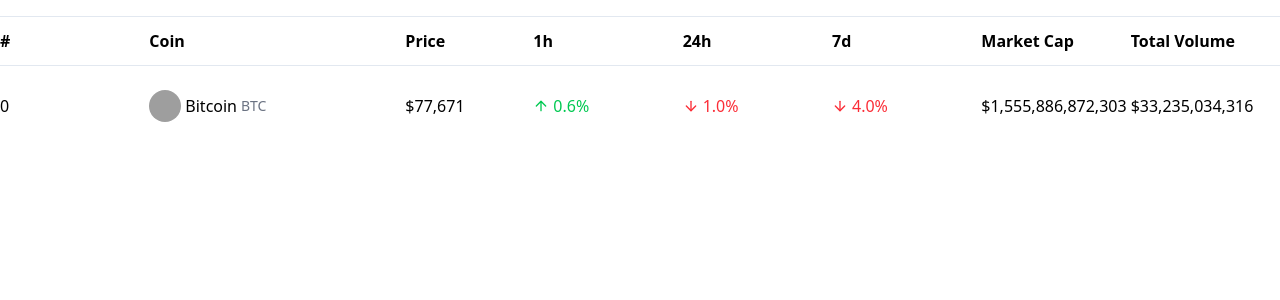
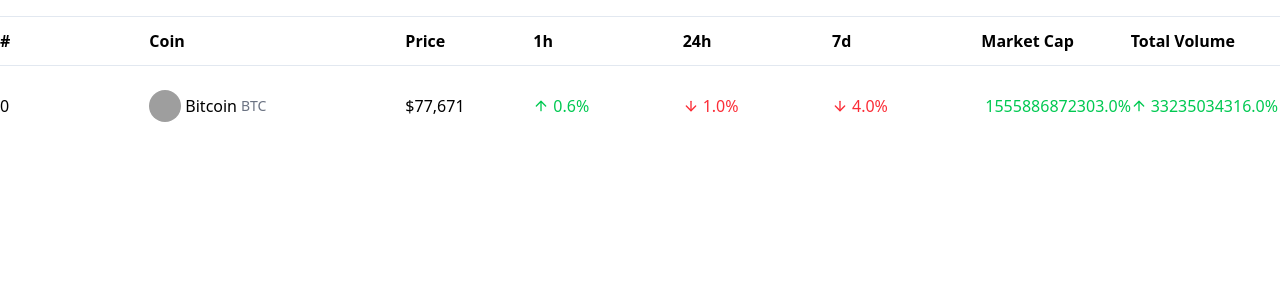
Before and after one commit to mahdii-hsh/CoinDashboard, a Next.js app: page / in a window 1280 px wide. Shown: the top 300 px of the page. Built offline with nearby package versions, Linux system fonts and the light colour scheme; grey boxes are pictures that could not be loaded.

Commit message:
type(table) : add the render to the header type

```diff
--- a/features/coins/getCoinList/components/CoinTable/BodyTable.tsx
+++ b/features/coins/getCoinList/components/CoinTable/BodyTable.tsx
@@ -1,7 +1,7 @@
 import { TCoins } from "@/entities/coin";
 import React from "react";
 import { THeader } from "../../types/headerTypes";
-import CoinName from "./Cells/CoinName";
+import CoinName from "./Cells/CoinInfo";
 import CoinHigh24 from "./Cells/CoinHigh24";
 import CoinID from "./Cells/CoinID";
 import CoinCurrPrice from "./Cells/CoinCurrPrice";
@@ -16,35 +16,12 @@
   return coins.map((item, coinIndex) => (
     <tbody>
       <tr key={item.id} className="hover:bg-slate-100 h-20">
-        {header.map((cell) => (
-          <td className="" key={cell.title}>
-            {cell.title === "name" ? (
-              <CoinName
-                name={item["name"]}
-                image={item["image"]}
-                symbol={item["symbol"]}
-              />
-            ) : cell.title === "high_24h" ? (
-              <CoinHigh24 />
-            ) : cell.title === "id" ? (
-              <CoinID id={coinIndex} />
-            ) : cell.title === "current_price" ? (
-              <CoinCurrPrice price={item[cell.title]} />
-            ) : cell.title === "price_change_percentage_1h_in_currency" ? (
-              <CoinChangePrice1h value={item[cell.title]} />
-            ) : cell.title === "price_change_percentage_24h_in_currency" ? (
-              <CoinChangePrice1h value={item[cell.title]} />
-            ) : cell.title === "price_change_percentage_7d_in_currency" ? (
-              <CoinChangePrice1h value={item[cell.title]} />
-            ) : cell.title === "market_cap" ? (
-              <CoinCurrPrice price={item[cell.title]} />
-            ) : cell.title === "total_volume" ? (
-              <CoinCurrPrice price={item[cell.title]} />
-            ) : (
-              <></>
-            )}
-          </td>
-        ))}
+        {header.map(
+          (cell) =>
+            cell.view && (
+              <td key={cell.title}>{cell.render(item, coinIndex)}</td>
+            ),
+        )}
       </tr>
     </tbody>
   ));
--- a/features/coins/getCoinList/components/CoinTable/Cells/CoinChangePrice.tsx
+++ b/features/coins/getCoinList/components/CoinTable/Cells/CoinChangePrice.tsx
@@ -4,7 +4,7 @@
   value: number;
 };
 
-export default function CoinChangePrice1h({
+export default function CoinChangePrice({
   value,
 }: CoinChangePrice1hProps) {
   const isPositive = value >= 0;
--- a/features/coins/getCoinList/components/GetCoinList.tsx
+++ b/features/coins/getCoinList/components/GetCoinList.tsx
@@ -1,5 +1,12 @@
+"use client";
+
 import React from "react";
 import CoinTable from "./CoinTable/CoinTable";
+import CoinID from "./CoinTable/Cells/CoinID";
+import { TCoinItem } from "@/entities/coin";
+import CoinInfo from "./CoinTable/Cells/CoinInfo";
+import CoinCurrPrice from "./CoinTable/Cells/CoinCurrPrice";
+import CoinChangePrice from "./CoinTable/Cells/CoinChangePrice";
 
 export default function GetCoinList() {
   return (
@@ -10,47 +17,79 @@
             headerItemTitle: "id",
             headerItemSymbol: "#",
             headerItemView: true,
+            headerItemRenderCell: (_, id: number) => <CoinID id={id} />,
           },
           {
             headerItemTitle: "name",
             headerItemSymbol: "Coin",
             headerItemView: true,
             headerItemSize: 20,
+            headerItemRenderCell: (coin: TCoinItem) => (
+              <CoinInfo
+                image={coin.image}
+                name={coin.name}
+                symbol={coin.symbol}
+              />
+            ),
           },
           {
             headerItemTitle: "current_price",
             headerItemSymbol: "Price",
             headerItemView: true,
             headerItemSize: 10,
+            headerItemRenderCell: (coin: TCoinItem) => (
+              <CoinCurrPrice price={coin.current_price} />
+            ),
           },
           {
             headerItemTitle: "price_change_percentage_1h_in_currency",
             headerItemSymbol: "1h",
 
             headerItemView: true,
+            headerItemRenderCell: (coin: TCoinItem) => (
+              <CoinChangePrice
+                value={coin.price_change_percentage_1h_in_currency}
+              />
+            ),
           },
           {
             headerItemTitle: "price_change_percentage_24h_in_currency",
             headerItemSymbol: "24h",
 
             headerItemView: true,
+            headerItemRenderCell: (coin: TCoinItem) => (
+              <CoinChangePrice
+                value={coin.price_change_percentage_24h_in_currency}
+              />
+            ),
           },
           {
             headerItemTitle: "price_change_percentage_7d_in_currency",
             headerItemSymbol: "7d",
 
             headerItemView: true,
+            headerItemRenderCell: (coin: TCoinItem) => (
+              <CoinChangePrice
+                value={coin.price_change_percentage_7d_in_currency}
+              />
+            ),
           },
           {
             headerItemTitle: "market_cap",
             headerItemSymbol: "Market Cap",
 
             headerItemView: true,
+            headerItemRenderCell: (coin: TCoinItem) => (
+              <CoinChangePrice value={coin.market_cap} />
+            ),
           },
           {
             headerItemTitle: "total_volume",
             headerItemSymbol: "Total Volume",
             headerItemView: true,
+            headerItemRenderCell: (coin: TCoinItem) => (
+              <CoinChangePrice value={coin.total_volume} />
+            ),
           },
         ]}
       />
--- a/features/coins/getCoinList/hooks/useHeader.ts
+++ b/features/coins/getCoinList/hooks/useHeader.ts
@@ -13,6 +13,7 @@
           symbol: item.headerItemSymbol
             ? item.headerItemSymbol
             : item.headerItemTitle,
+          render: item.headerItemRenderCell,
           title: item.headerItemTitle,
           view: item.headerItemView,
           size: item.headerItemSize,
--- a/features/coins/getCoinList/types/headerTypes.ts
+++ b/features/coins/getCoinList/types/headerTypes.ts
@@ -1,3 +1,5 @@
+import { TCoinItem } from "@/entities/coin";
+
 type THeaderItem = {
   title:
     | "name"
@@ -12,6 +14,7 @@
   symbol: string;
   size?: number;
   view: boolean;
+  render: (...args: any) => React.ReactElement;
 };
 
 export type THeader = THeaderItem[];
@@ -21,6 +24,7 @@
   headerItemTitle: THeaderItem["title"];
   headerItemSize?: THeaderItem["size"];
   headerItemView: THeaderItem["view"];
+  headerItemRenderCell: THeaderItem["render"];
 };
 
 export type THeaderBase = THeaderBaseItem[];
```
Also changed, not shown: features/coins/getCoinList/components/CoinTable/Cells/CoinInfo.tsx (renamed from features/coins/getCoinList/components/CoinTable/Cells/CoinName.tsx).
